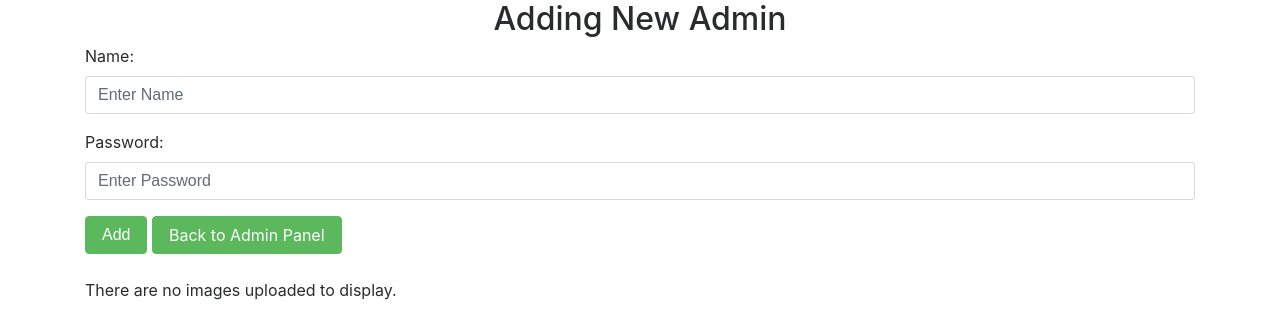
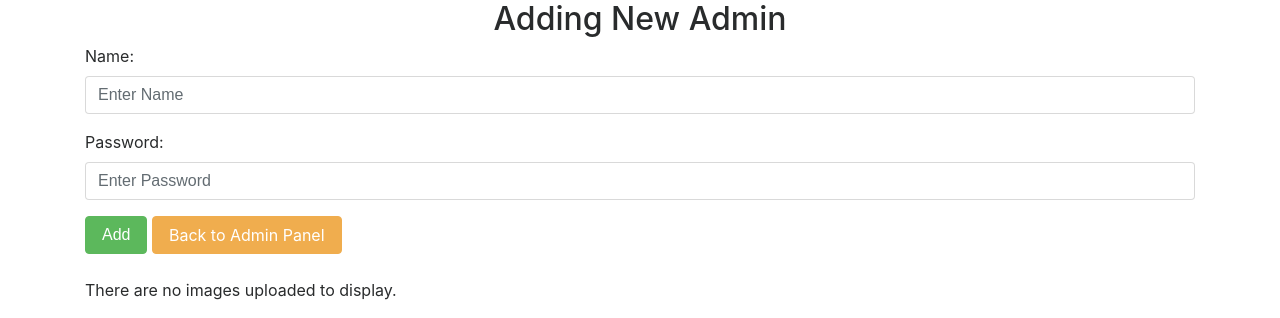
Before and after one commit to Tahir490/News2Website, a PHP site: page /addAdmin.php in a window 1280 px wide. Shown: the part 119-437 px from the top of the page. Run offline with PHP 8.4, Linux system fonts and the light colour scheme; the visitor is signed in with stand-in values (Sample User, id 1); data that the repository does not hold is empty; some libraries are stand-ins or nearby versions.

Commit message:
uploadPages

```diff
--- a/addAdmin.php
+++ b/addAdmin.php
@@ -71,7 +71,7 @@ if(isset($_POST['admin']))
 
 
                     <button type="submit" name="admin" class="btn btn-success">Add</button>
-					<a href="insert_post.php"<button  name="admin" class="btn btn-success">Back to Admin Panel</button></a>
+					<a href="insert_post.php"<button  name="admin" class="btn btn-warning">Back to Admin Panel</button></a>
                 </form>
             </div>
           </br>
```
Also changed, not shown: uploads/1.jpg, uploads/2.jpg, uploads/3.jpg, uploads/4.jpg, uploads/5.jpg, 3 other files.
